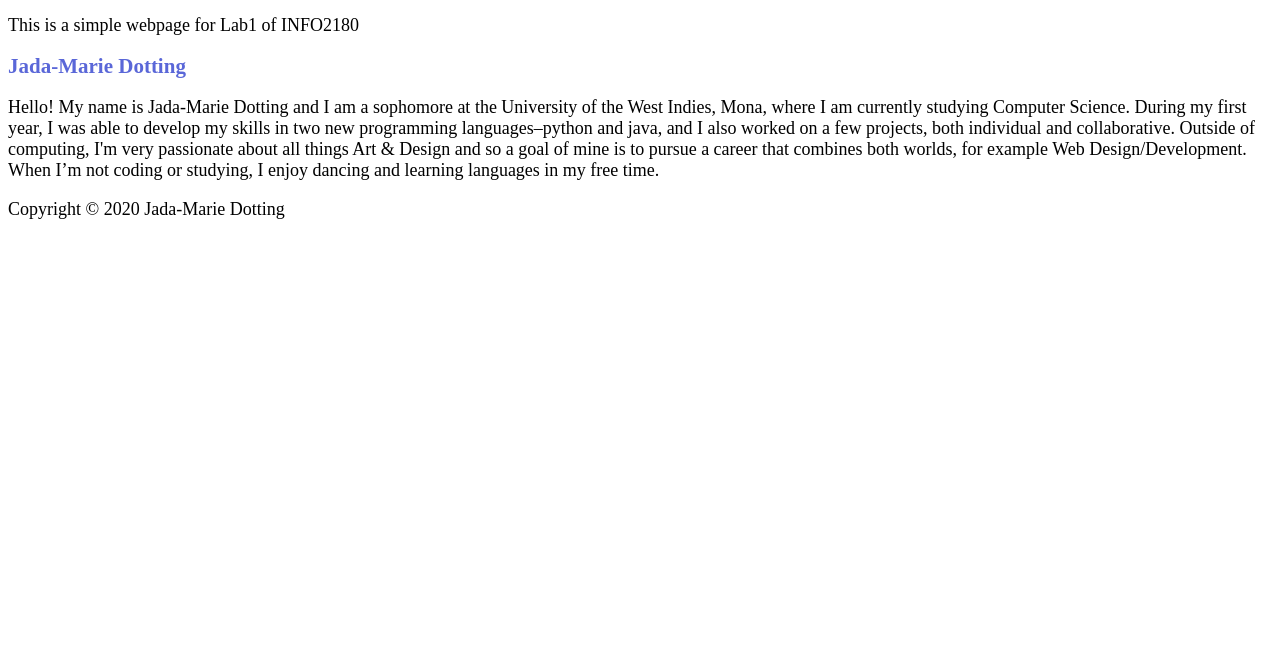
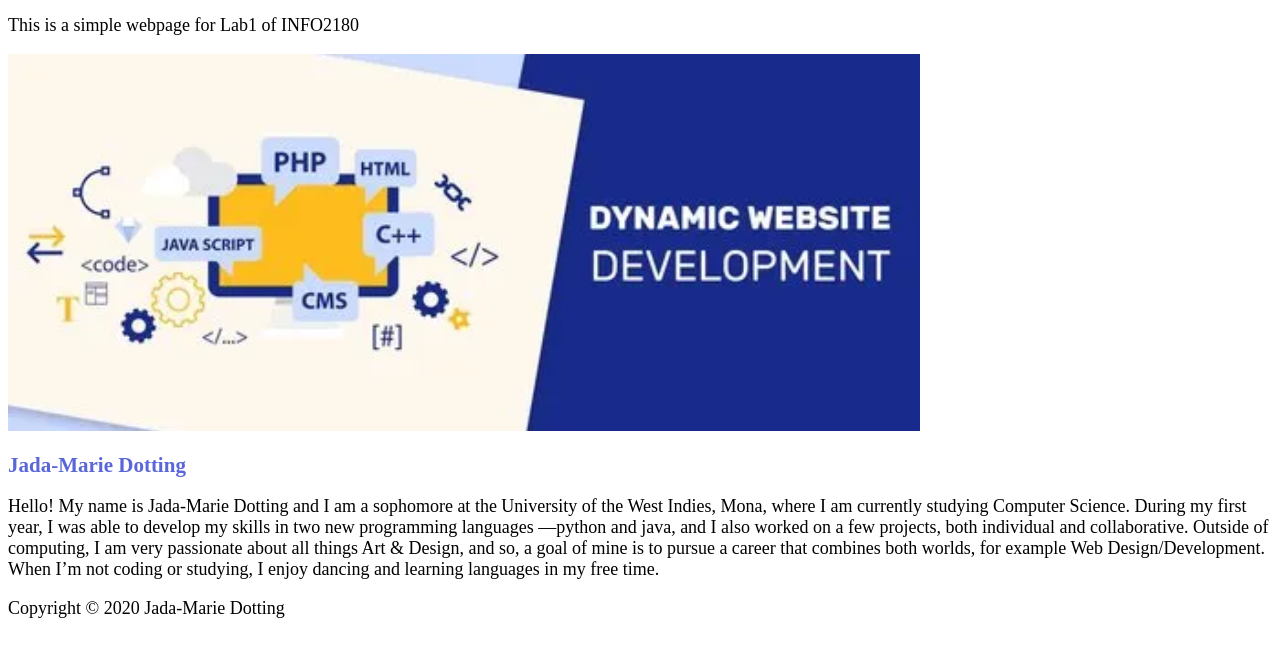
Before and after one commit to jadamariead/info2180-lab1, a plain HTML site: page index.html in a window 1280 px wide. Shown: the part 46-702 px from the top of the page. Drawn offline with Linux system fonts and the light colour scheme.

Commit message:
index.html

```diff
--- a/index.html
+++ b/index.html
@@ -11,10 +11,11 @@
     <header>
         <h1>INFO2180 Lab1</h1>
         <p>This is a simple webpage for Lab1 of INFO2180</p>
+        <img src="image.jpeg" alt="Dynamic Website Development Banner">
     </header>
     <main>
         <h2>Jada-Marie Dotting</h2>
-        <p>Hello! My name is Jada-Marie Dotting and I am a sophomore at the University of the West Indies, Mona, where I am currently studying Computer Science. During my first year, I was able to develop my skills in two new programming languages–python and java, and I also worked on a few projects, both individual and collaborative. Outside of computing, I'm very passionate about all things Art & Design and so a goal of mine is to pursue a career that combines both worlds, for example Web Design/Development. When I’m not coding or studying, I enjoy dancing and learning languages in my free time.</p>
+        <p>Hello! My name is Jada-Marie Dotting and I am a sophomore at the University of the West Indies, Mona, where I am currently studying Computer Science. During my first year, I was able to develop my skills in two new programming languages &mdash;python and java, and I also worked on a few projects, both individual and collaborative. Outside of computing, I am very passionate about all things Art & Design, and so, a goal of mine is to pursue a career that combines both worlds, for example Web Design/Development. When I’m not coding or studying, I enjoy dancing and learning languages in my free time.</p>
     </main>
     <footer>
         <p>Copyright &copy; 2020 Jada-Marie Dotting</p>
```
